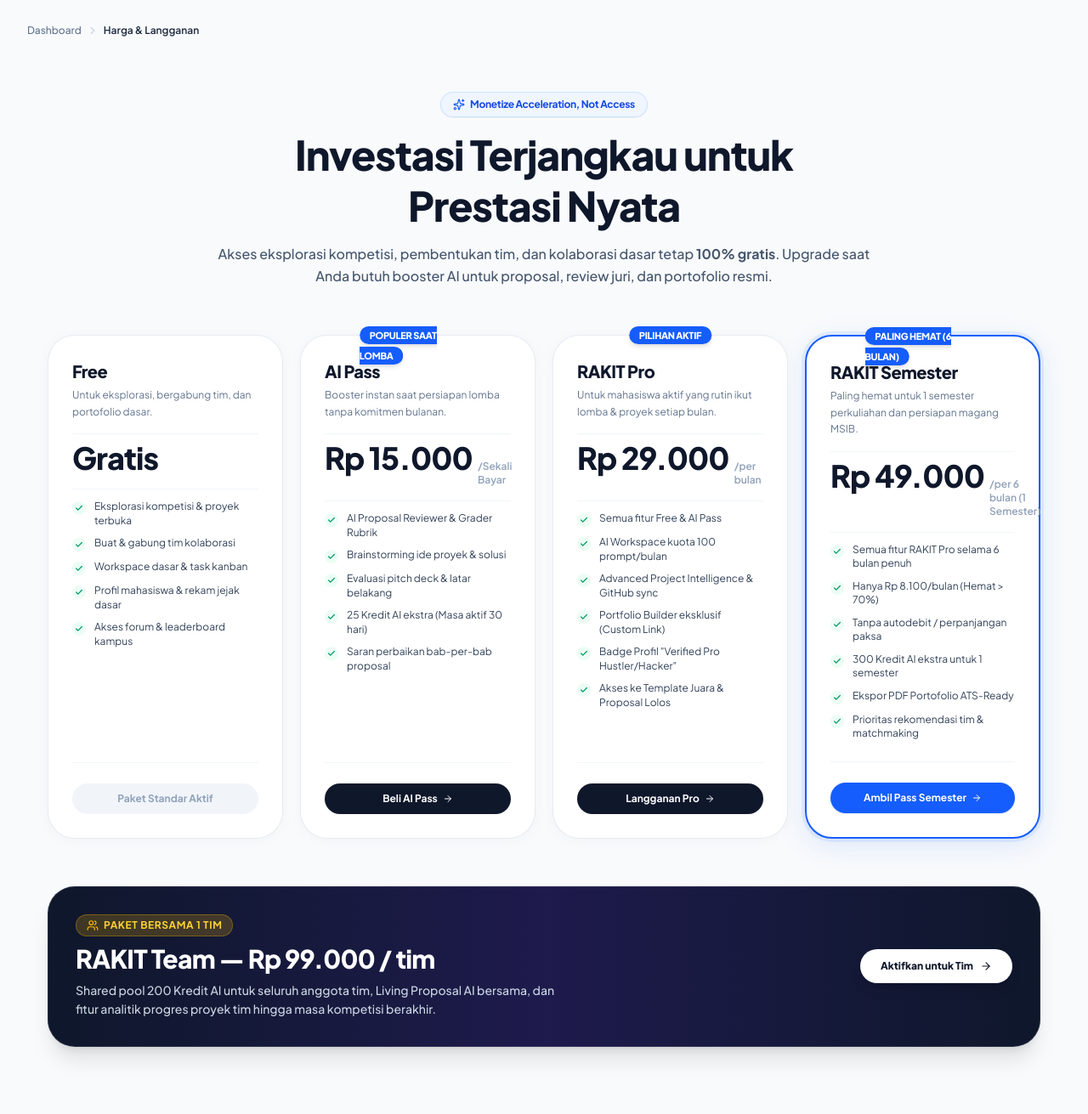
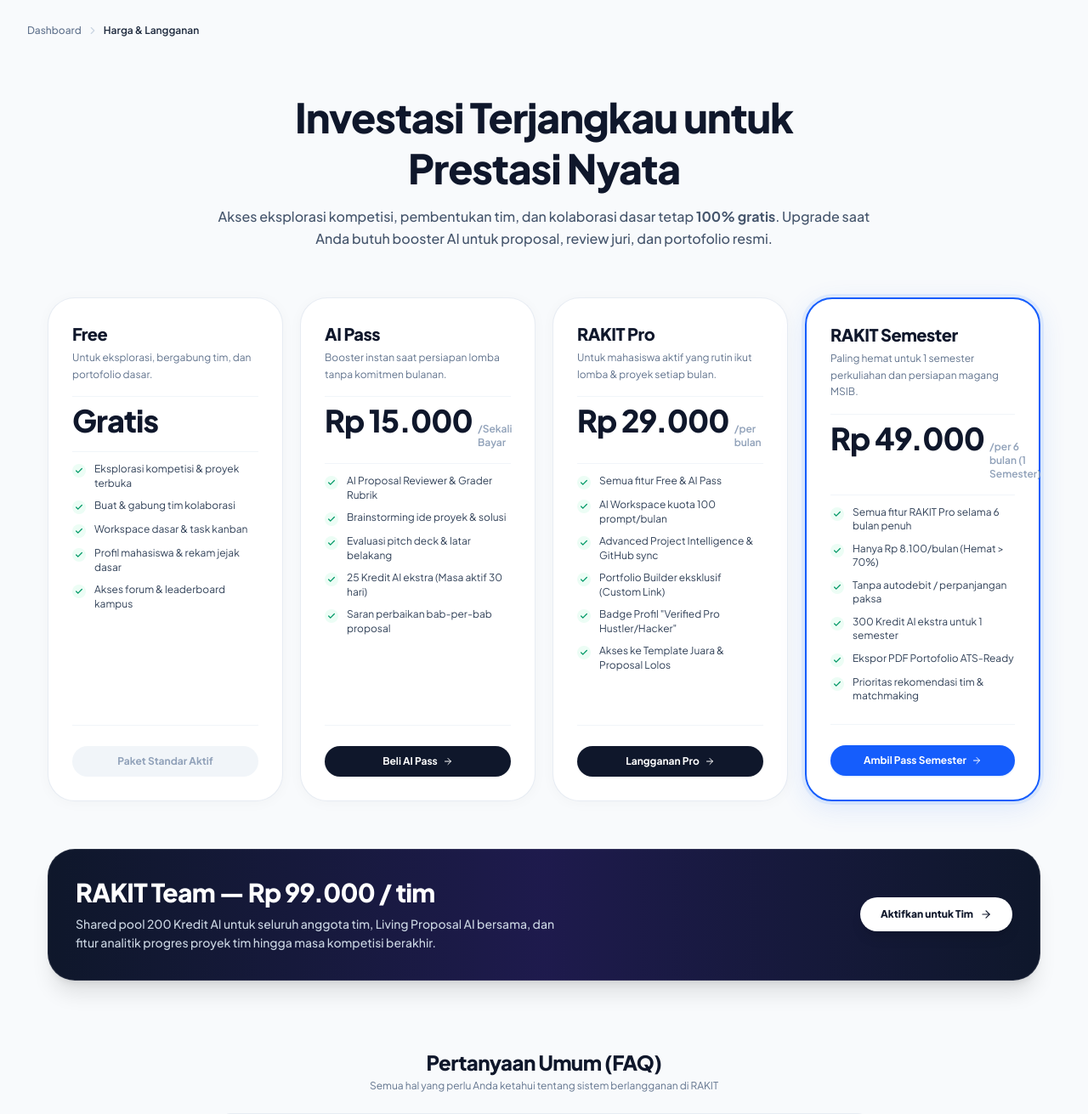
Before and after one commit to faiz-jihad/RAKITCAMPUS, a Laravel app: page /pricing in a window 1280 px wide. Shown: the part 65-1376 px from the top of the page at 85% size. Run offline with Laravel 12, Linux system fonts and the light colour scheme; style sheets or scripts are compiled from the project's sources; some libraries are stand-ins or nearby versions; some web fonts are replaced.

Commit message:
fix(pricing,auth): remove clutter badge pills for clean iOS look and enforce auth middleware on dashboard

```diff
--- a/rakit-campus/resources/js/pages/pricing.tsx
+++ b/rakit-campus/resources/js/pages/pricing.tsx
@@ -5,15 +5,9 @@ import {
     ArrowRight,
     Check,
     CheckCircle2,
-    Crown,
-    ExternalLink,
     HelpCircle,
     QrCode,
-    Sparkles,
-    Trophy,
-    Users,
     X,
-    Zap,
 } from 'lucide-react';
 import React, { useState } from 'react';
 
@@ -131,11 +125,6 @@ export default function PricingPage({ plans, activeSubscription, myOrders, myTea
             <div className="py-8 sm:py-12 px-4 sm:px-6 max-w-7xl mx-auto w-full space-y-10 sm:space-y-14">
                 {/* Header Section */}
                 <div className="text-center max-w-3xl mx-auto space-y-3.5">
-                    <div className="inline-flex items-center gap-1.5 px-3.5 py-1.5 rounded-full bg-blue-50 text-blue-700 border border-blue-200/70 text-xs font-bold tracking-tight shadow-2xs">
-                        <Sparkles className="size-3.5 text-blue-600" />
-                        <span>Monetize Acceleration, Not Access</span>
-                    </div>
-
                     <h1 className="text-3xl sm:text-4xl lg:text-5xl font-black tracking-tight text-slate-900 leading-tight">
                         Investasi Terjangkau untuk Prestasi Nyata
                     </h1>
@@ -170,15 +159,6 @@ export default function PricingPage({ plans, activeSubscription, myOrders, myTea
                                         : 'bg-white border border-slate-200/80 shadow-[0_2px_16px_rgba(0,0,0,0.03)] hover:shadow-lg hover:border-slate-300'
                                 }`}
                             >
-                                {/* Top Badge */}
-                                {plan.badge && (
-                                    <div className="absolute -top-3.5 left-1/2 -translate-x-1/2">
-                                        <span className="px-3 py-1 rounded-full text-[11px] font-extrabold tracking-tight bg-blue-600 text-white shadow-md uppercase">
-                                            {plan.badge}
-                                        </span>
-                                    </div>
-                                )}
-
                                 <div className="space-y-4">
                                     <div>
                                         <h3 className="text-xl font-black text-slate-900 tracking-tight">
@@ -253,10 +233,6 @@ export default function PricingPage({ plans, activeSubscription, myOrders, myTea
                 {plans.length > 4 && (
                     <div className="rounded-[28px] sm:rounded-[32px] bg-gradient-to-r from-slate-900 via-indigo-950 to-slate-900 text-white p-6 sm:p-8 shadow-xl flex flex-col md:flex-row items-center justify-between gap-6 border border-white/10">
                         <div className="space-y-2 max-w-xl text-center md:text-left">
-                            <div className="inline-flex items-center gap-1.5 px-3 py-1 rounded-full bg-amber-400/20 text-amber-300 border border-amber-400/30 text-xs font-bold uppercase tracking-wider">
-                                <Users className="size-3.5 text-amber-400" />
-                                <span>Paket Bersama 1 Tim</span>
-                            </div>
                             <h3 className="text-2xl sm:text-3xl font-black tracking-tight">
                                 RAKIT Team — Rp 99.000 / tim
                             </h3>
--- a/rakit-campus/routes/web.php
+++ b/rakit-campus/routes/web.php
@@ -35,10 +35,14 @@ Route::get('/sitemap.xml', [SitemapWebController::class, 'index'])->name('sitema
 
 Route::get('/p/{slug}', [PortfolioWebController::class, 'publicView'])->name('portfolio.public');
 
-// Public Discovery Hubs (Open for browsing, enriched when authenticated)
-Route::get('/dashboard', [DashboardWebController::class, 'index'])->name('dashboard')->middleware('throttle:dashboard');
-Route::get('/competitions/dashboard', [DashboardWebController::class, 'competitionDashboard'])->name('competitions.dashboard')->middleware('throttle:dashboard');
-Route::get('/projects/dashboard', [DashboardWebController::class, 'index'])->name('projects.dashboard')->middleware('throttle:dashboard');
+// Protected Dashboard Hubs (Requires Authentication)
+Route::middleware(['auth'])->group(function () {
+    Route::get('/dashboard', [DashboardWebController::class, 'index'])->name('dashboard')->middleware('throttle:dashboard');
+    Route::get('/competitions/dashboard', [DashboardWebController::class, 'competitionDashboard'])->name('competitions.dashboard')->middleware('throttle:dashboard');
+    Route::get('/projects/dashboard', [DashboardWebController::class, 'index'])->name('projects.dashboard')->middleware('throttle:dashboard');
+});
+
+// Public Discovery Hubs
 Route::get('/projects', [ProjectWebController::class, 'index'])->name('projects.index');
 Route::get('/projects/leaderboard', [LeaderboardWebController::class, 'projectIndex'])->name('projects.leaderboard');
 Route::get('/projects/{id}/workspace', function ($id, \Illuminate\Http\Request $request) {
```
